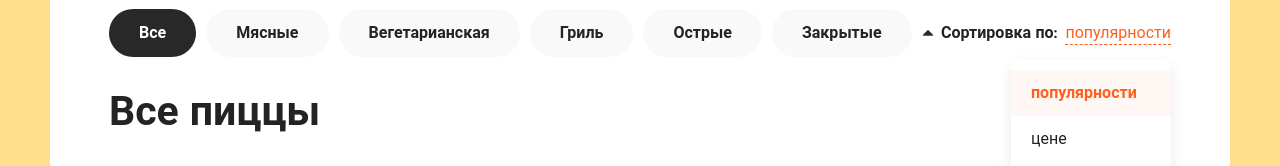
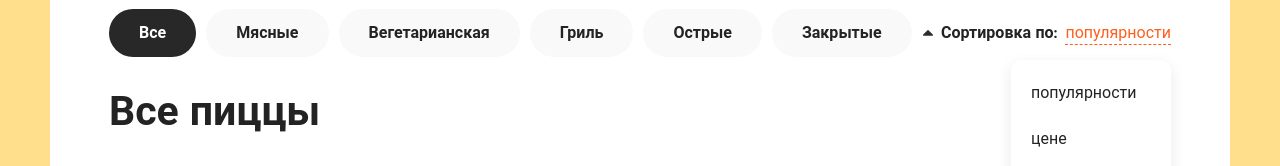
Before and after one commit to Dmitry-Poltaradnev/react-foodShop-app, a React (Create React App) app: page / in a window 1280 px wide. Both pictures are taken after a click on the element "популярности". Shown: the part 216-382 px from the top of the page. Built offline with nearby package versions, Linux system fonts and the light colour scheme; no server answers.

Commit message:
added food sorting functionality

```diff
--- a/src/Pages/Home.jsx
+++ b/src/Pages/Home.jsx
@@ -8,9 +8,12 @@ import Skeleton from "../components/PizzaBlock/Skeleton.jsx";
  const Home = () => {
   const [items, setItems] = React.useState([]);
   const [isLoading, setIsLoading] = React.useState(true);
+  const [categoryId, setcategoryId] = React.useState(0)
+  const [sortType,setSortType] = React.useState({name:'популярности', sortProperty:'rating'})
 
   React.useEffect(() => {
-    fetch("https://645a6a4a95624ceb210148ff.mockapi.io/items")
+    setIsLoading(true);
+    fetch(`https://645a6a4a95624ceb210148ff.mockapi.io/items?${categoryId > 0 ? `category=${categoryId}` : ''}&sortBy=${sortType.sortProperty}&order=desc`)
       .then((res) => {
         return res.json();
       })
@@ -19,12 +22,12 @@ import Skeleton from "../components/PizzaBlock/Skeleton.jsx";
         setIsLoading(false);
       });
       window.scrollTo(0,0)
-  }, []);
+  }, [categoryId,sortType]);
   return (
       <div className="container">
         <div className="content__top">
-              <Categories />
-              <Sort />
+              <Categories value={categoryId} onChangeCategory={(i) => setcategoryId(i)}/>
+              <Sort value={sortType} onChangeSort={(i) => setSortType(i)}/>
             </div>
             <h2 className="content__title">Все пиццы</h2>
             <div className="content__items">
--- a/src/components/Categories.jsx
+++ b/src/components/Categories.jsx
@@ -1,16 +1,13 @@
 import React from 'react'
 
-
-function Categories() {
-  const [activeIndex, setActiveIndex] = React.useState(0)
+function Categories({value,onChangeCategory}) {
   const categories = ['Все','Мясные','Вегетарианская','Гриль','Острые','Закрытые']
-
 
     return (
       <div className="categories">
         <ul>
           {
-            categories.map((item,index) => <li key={index} onClick={() => setActiveIndex(index)} className={activeIndex === index ? 'active': ''}>{item}</li>)
+            categories.map((categoryName,index) => <li key={index} onClick={() => onChangeCategory(index)} className={value === index ? 'active': ''}>{categoryName}</li>)
           }
         </ul>
       </div>
--- a/src/components/Sort.jsx
+++ b/src/components/Sort.jsx
@@ -1,14 +1,12 @@
  import React from 'react'
 
-function Sort() {
+function Sort({value,onChangeSort}) {
   const [open,setOpen] = React.useState(false)
-  const [selected,setSelected] = React.useState(0)
 
-  const list = ['популярности','цене','алфавиту']
-  const sortName = list[selected]
+  const list = [{name: 'популярности',sortProperty: 'raiting'},{name: 'цене',sortProperty: 'price'},{name: 'алфавиту',sortProperty: 'title'},]
 
   const onClickListItem = (index) =>{
-    setSelected(index)
+    onChangeSort(index)
     setOpen(false)
   }
 
@@ -28,13 +26,13 @@ function Sort() {
             />
           </svg>
           <b>Сортировка по:</b>
-          <span onClick={()=>setOpen(!open)} >{sortName}</span>
+          <span onClick={()=>setOpen(!open)} >{value.name}</span>
         </div>
         { open && (
          <div className="sort__popup">
          <ul>
           {
-            list.map((item,index) => (<li key={index} onClick={() => onClickListItem(index)} className={selected === index ? 'active' : ''} >{item}</li>))
+            list.map((obj,index) => (<li key={index} onClick={() => onClickListItem(obj)} className={value.sortProperty === obj.sortProperty ? 'active' : ''} >{obj.name}</li>))
           }
          </ul>
        </div>
```
